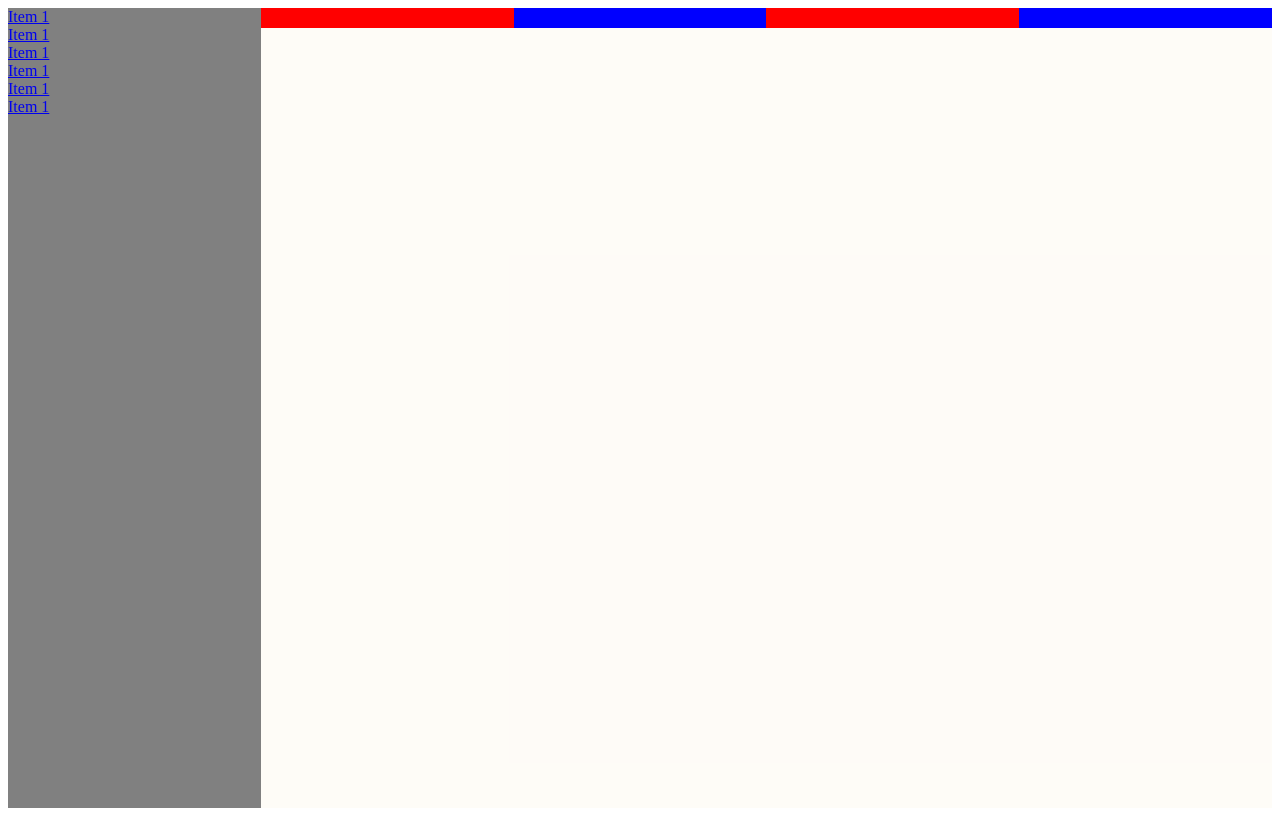
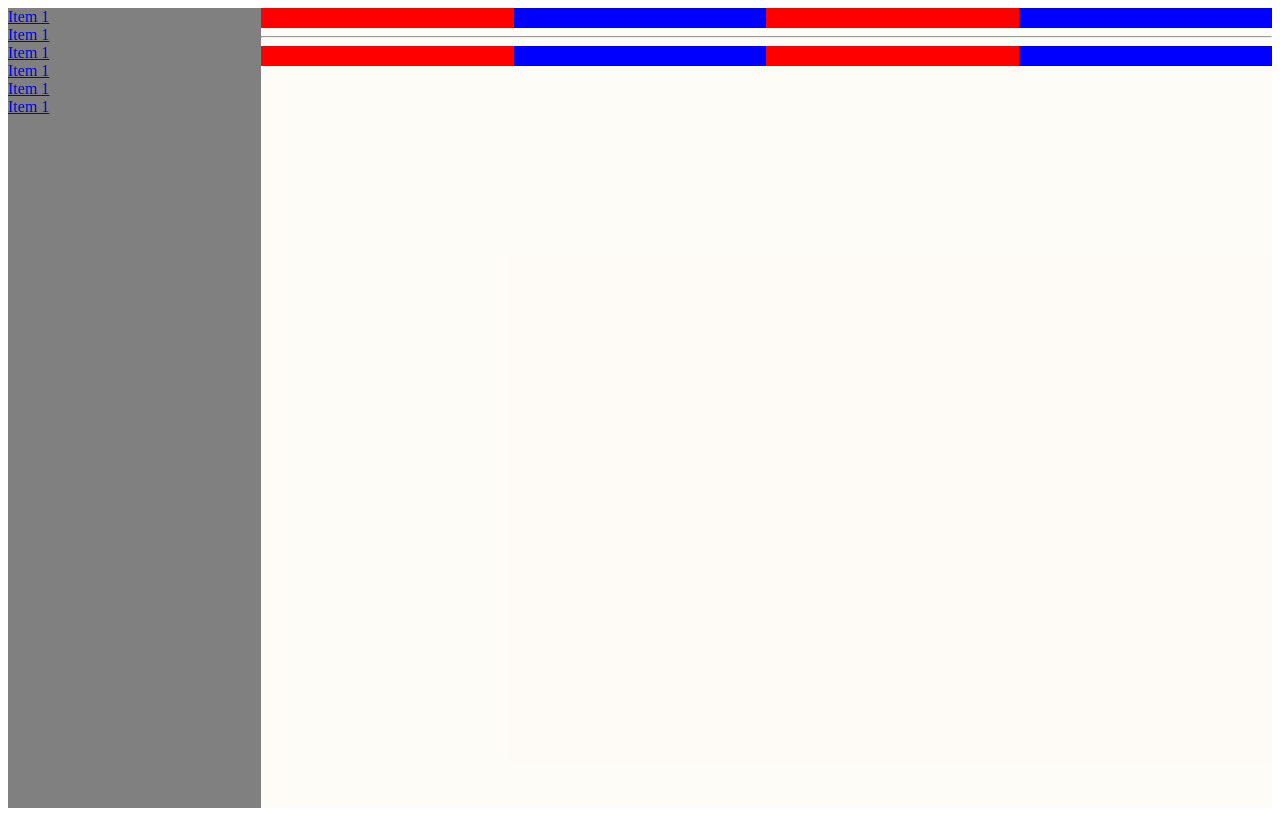
Before and after one commit to toshetoo/teapot-scss, a website: page index.html in a window 1280 px wide. Drawn offline with nearby package versions, Linux system fonts and the light colour scheme; files that its build step writes are made by us from their sources.

Commit message:
Add 12 column grid

```diff
--- a/index.html
+++ b/index.html
@@ -35,6 +35,21 @@
 
                     </div>
             </div>
+            <hr/>
+            <div class="row">
+                <div class="col-xs-12 col-sm-12 col-md-6 col-lg-4 col-x-lg-3" style="background-color: red">
+
+                </div>
+                <div class="col-xs-12 col-sm-12 col-md-6 col-lg-4 col-x-lg-3" style="background-color: blue">
+
+                </div>
+                <div class="col-xs-12 col-sm-12 col-md-6 col-lg-4 col-x-lg-3" style="background-color: red">
+
+                    </div>
+                    <div class="col-xs-12 col-sm-12 col-md-6 col-lg-4 col-x-lg-3" style="background-color: blue">
+
+                    </div>
+            </div>
         </div>
     </div>
 </body>
--- a/scss/_grid.scss
+++ b/scss/_grid.scss
@@ -1,3 +1,4 @@
+@import "mixins.scss";
 /* AUTOWRAPPED COLUMNS */
 
 .row {
@@ -12,3 +13,38 @@
         max-width: 100%;
     }
 }
+
+/* Extra small devices (phones, 600px and down) */
+@media only screen and (max-width: 600px) {
+    .row {
+        @include columnGenerator('xs');
+    }
+}
+
+/* Small devices (portrait tablets and large phones, 600px and up) */
+@media only screen and (min-width: 600px) {
+    .row {
+        @include columnGenerator('sm');
+    }
+}
+
+/* Medium devices (landscape tablets, 768px and up) */
+@media only screen and (min-width: 768px) {
+    .row {
+        @include columnGenerator('md');
+    }
+}
+
+/* Large devices (laptops/desktops, 992px and up) */
+@media only screen and (min-width: 992px) {
+    .row {
+        @include columnGenerator('lg');
+    }
+}
+
+/* Extra large devices (large laptops and desktops, 1200px and up) */
+@media only screen and (min-width: 1200px) {
+    .row {
+        @include columnGenerator('x-lg');
+    }
+}
--- a/scss/_mixins.scss
+++ b/scss/_mixins.scss
@@ -13,3 +13,16 @@ $measuringUnit: 'rem';
     $i: $i + 1;
   }
 }
+
+$maxColumns: 12;
+$columnsMeasuringUnit: '%';
+@mixin columnGenerator($columnSuffix) {
+  $i: 1;
+  @while $i <= $maxColumns {
+    .col-#{$columnSuffix}-#{$i} {
+      width: #{((100 / $maxColumns) * $i) + $columnsMeasuringUnit}
+    }
+
+    $i: $i + 1;
+  }
+}
--- a/scss/demo.scss
+++ b/scss/demo.scss
@@ -19,6 +19,6 @@
     }
 }
 
-.col {
+.row div {
     height: 20px;
 }
```
